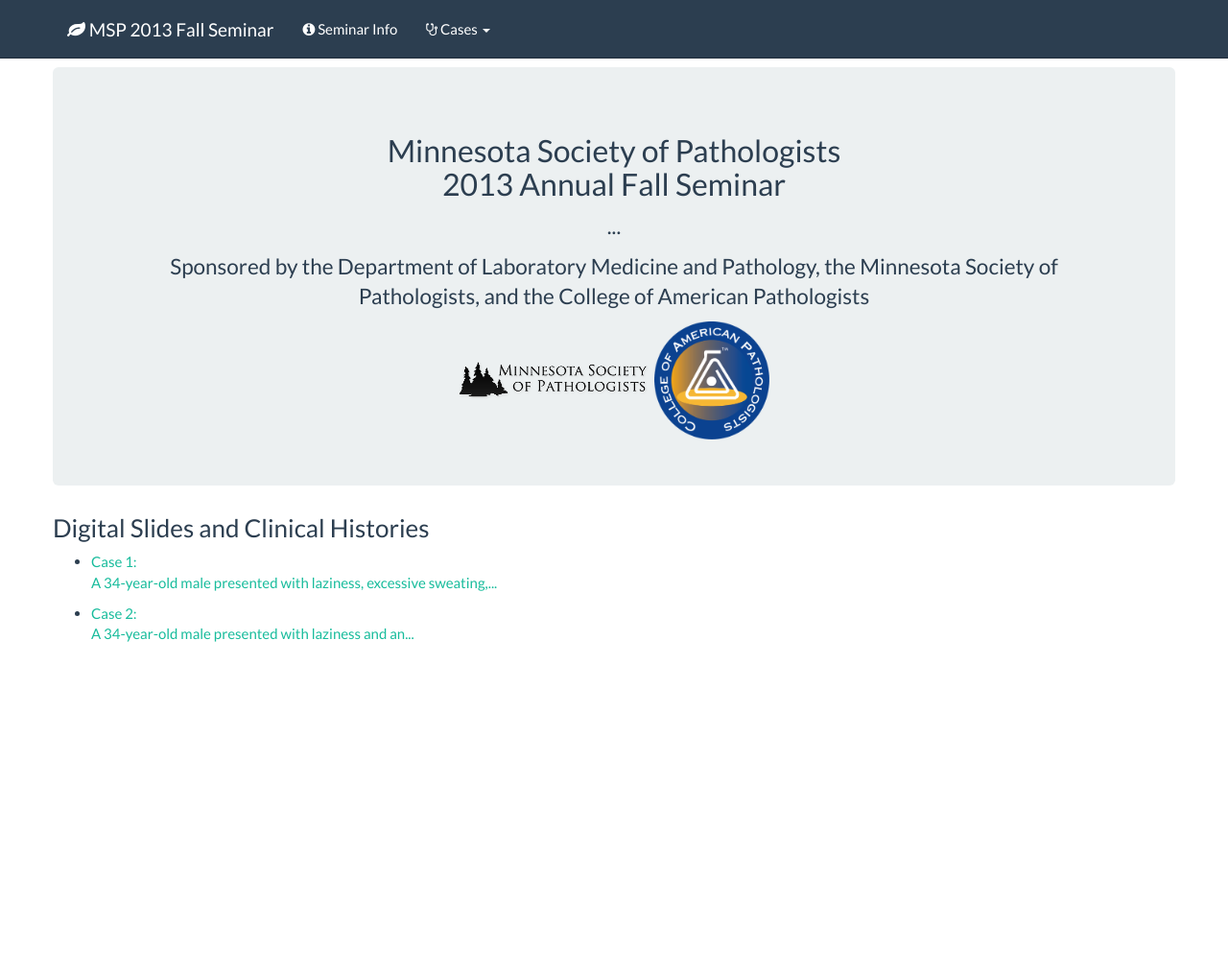
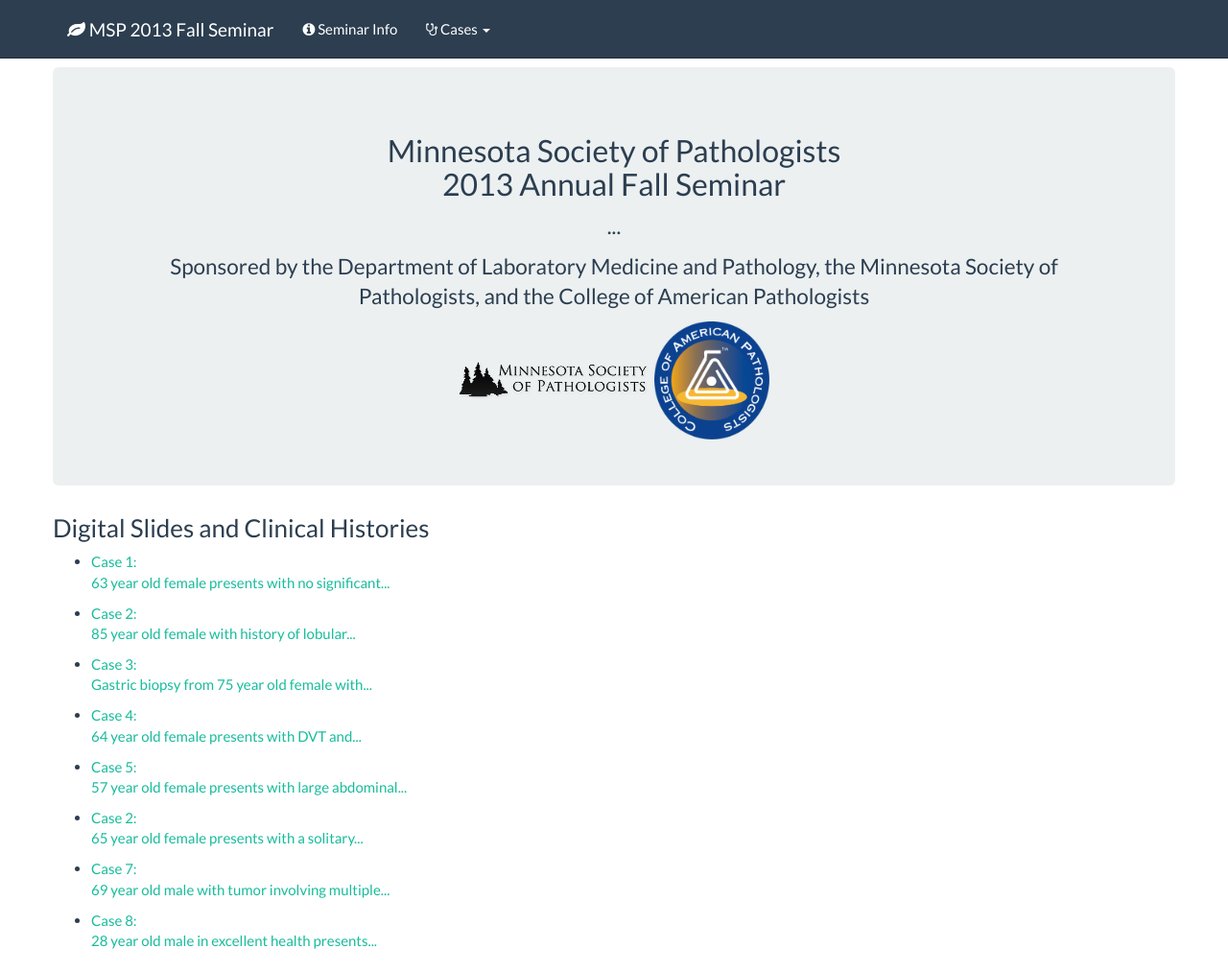
Before and after one commit to bdunnette/msp2013, a Jekyll site: the page built from index.html, in a window 1280 px wide and 1013 px high. Shown: the whole window at 96% size. Built offline with Jekyll 4.4.1, drawn with Linux system fonts in a browser that asks for light colours; Markdown is read by kramdown in place of the engine named in the settings.

Commit message:
adding additional case info

```diff
--- a/cases/01.md
+++ b/cases/01.md
@@ -1,7 +1,6 @@
 ---
 layout: case
 title: Case 1
-slide_id: 3838
-maxzoom: 7
+slide_id: case1
 ---
-A 34-year-old male presented with laziness, excessive sweating, and an inability to think up a hypothetical case study.
+63 year old female presents with no significant prior medical history presents with a 6 cm mass at the ileocecal valve.
--- a/cases/02.md
+++ b/cases/02.md
@@ -1,7 +1,6 @@
 ---
 layout: case
 title: Case 2
-slide_id: 3839
-maxzoom: 7
+slide_id: case2
 ---
-A 34-year-old male presented with laziness and an inability to think up a hypothetical case study.
+85 year old female with history of lobular breast cancer and renal cell carcinoma presents with solitary LLL mass.
--- /dev/null
+++ b/cases/03.md
@@ -0,0 +1,6 @@
+---
+layout: case
+title: Case 3
+slide_id: case3
+---
+Gastric biopsy from 75 year old female with remote history of breast cancer presents with nausea, vomiting, weight loss and postprandial bloating. Gastric biopsy is performed.
--- /dev/null
+++ b/cases/04.md
@@ -0,0 +1,6 @@
+---
+layout: case
+title: Case 4
+slide_id: case4
+---
+64 year old female presents with DVT and mediastinal and periaortic lymph node enlargement. History of breast cancer as well as a history of atypical parathyroid proliferation. Slide represents biopsy of periaortic lymph node.
--- /dev/null
+++ b/cases/05.md
@@ -0,0 +1,9 @@
+---
+layout: case
+title: Case 5
+slide_id: case5
+patient:
+    age: 57
+    gender: F
+---
+57 year old female presents with large abdominal and pelvic retroperitoneal masses equaling up to 19 cm, with multiple left-sided periaortic masses including involvement of the left psoas muscle, right retrocrural and upper retroperitoneal lymph nodes: Also has multiple small pulmonary nodules and a 2.2 cm mass in the right adrenal gland. Biopsy of retroperitoneal mass.
--- /dev/null
+++ b/cases/06.md
@@ -0,0 +1,9 @@
+---
+layout: case
+title: Case 2
+slide_id: case6
+patient:
+    age: 65
+    gender: F
+---
+65 year old female presents with a solitary left upper lobe nodule and history of previous renal cell carcinoma and 3 cm bladder cancer. Lung nodule is biopsied.
--- /dev/null
+++ b/cases/07.md
@@ -0,0 +1,9 @@
+---
+layout: case
+title: Case 7
+slide_id: case7
+patient:
+    age: 69
+    gender: M
+---
+69 year old male with tumor involving multiple ribs and lung parenchyma with compression of the pulmonary artery. Biopsy is of soft tissue in the area of a left rib.
--- /dev/null
+++ b/cases/08.md
@@ -0,0 +1,10 @@
+---
+layout: case
+title: Case 8
+slide_id: case8
+max_zoom: 17
+patient:
+    age: 28
+    gender: M
+---
+28 year old male in excellent health presents with a deep perineal mass.
```
Also changed, not shown: _layouts/case.html (+17 -3 lines).
